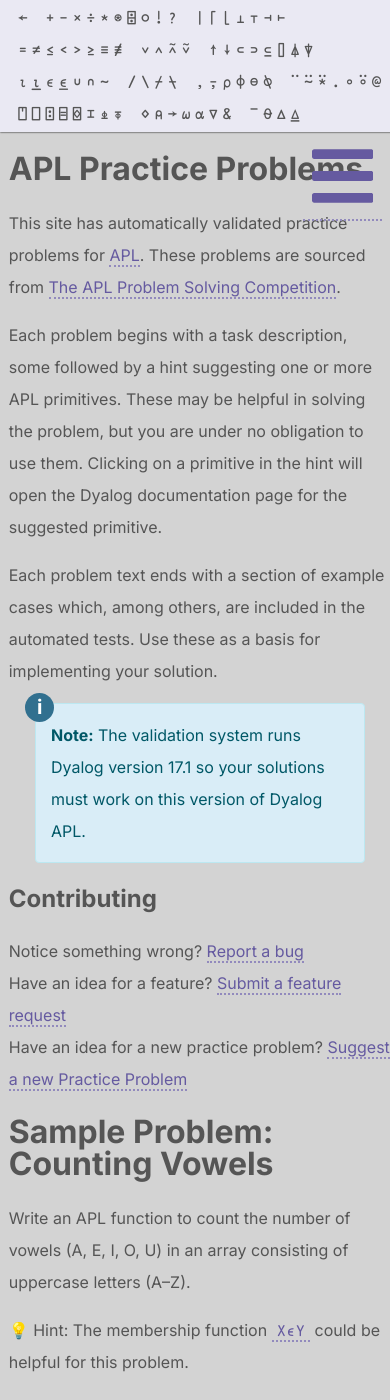
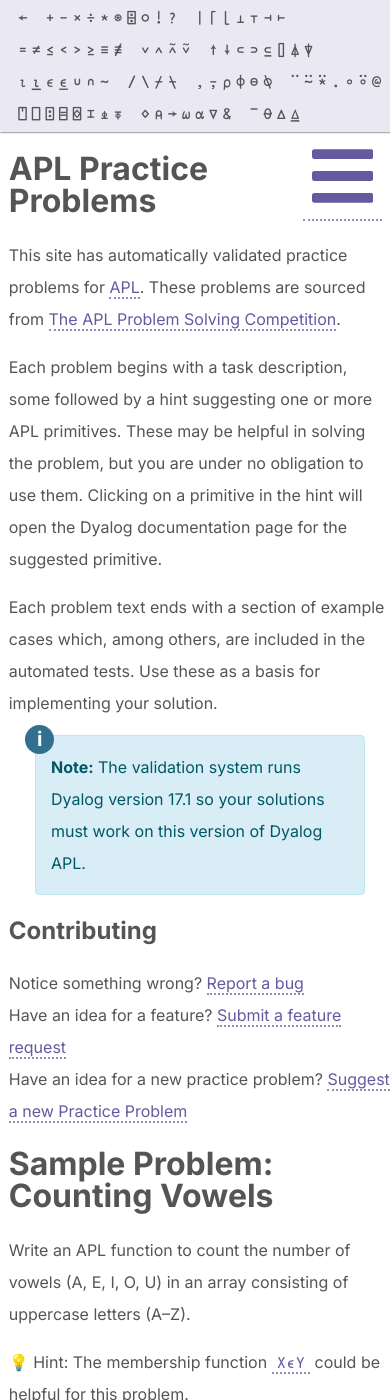
Before and after one commit to Dyalog/PracticeProblems, a Jekyll site: the page built from index.md, in a window 390 px wide and 1400 px high. Built offline with Jekyll 4.4.1, drawn with Linux system fonts in a browser that asks for light colours.

Commit message:
minor tweaks mobile style

```diff
--- a/css/style.scss
+++ b/css/style.scss
@@ -24,11 +24,12 @@
     }
     #burgerBut > svg {height:100%;}
     #burgerBut > * {float:right;z-index: 1;}
-    body {background: lightgrey; overflow-x:hidden;}
+    body {overflow-x:hidden;}
     #left {display:none;}
     #right {width:98vw!important;
     left:1ex!important;
     }
+    #right > h1 {width: 90%;}
     .pdiv{margin:0!important;}
     .pdiv > *{font-size:1em!important;}
     .tioOutput{padding:0!important;}
```
